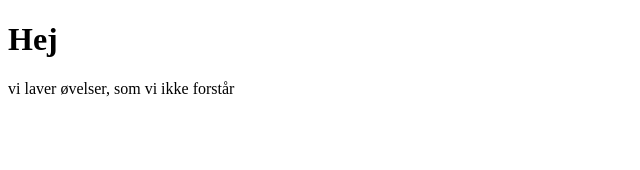
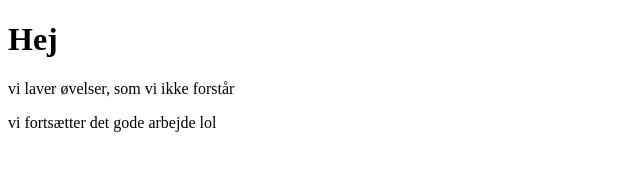
Before and after one commit to math21t7/ovelse_7_git, a plain HTML site: page index.html in a window 1280 px wide. Shown: the whole page, without its empty margins (0-640 px from the left). Drawn offline with Linux system fonts and the light colour scheme.

Commit message:
commit 3

```diff
--- a/index.html
+++ b/index.html
@@ -9,5 +9,6 @@
   <body>
     <h1>Hej</h1>
     <p>vi laver øvelser, som vi ikke forstår</p>
+    <p>vi fortsætter det gode arbejde lol</p>
   </body>
 </html>
```
